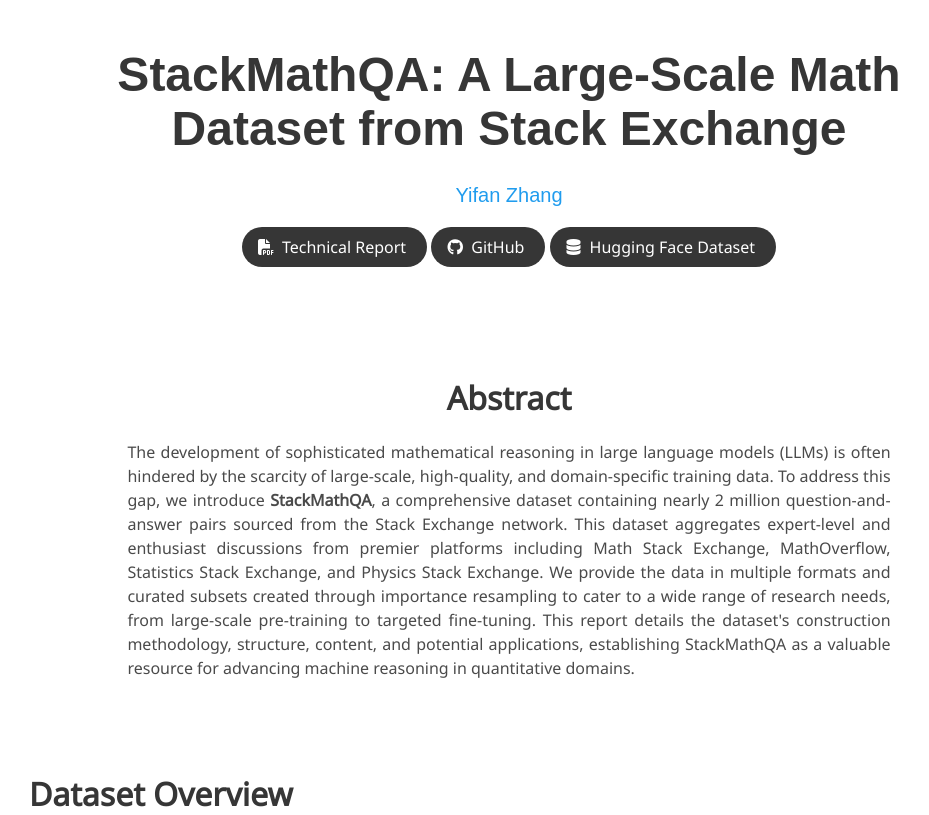
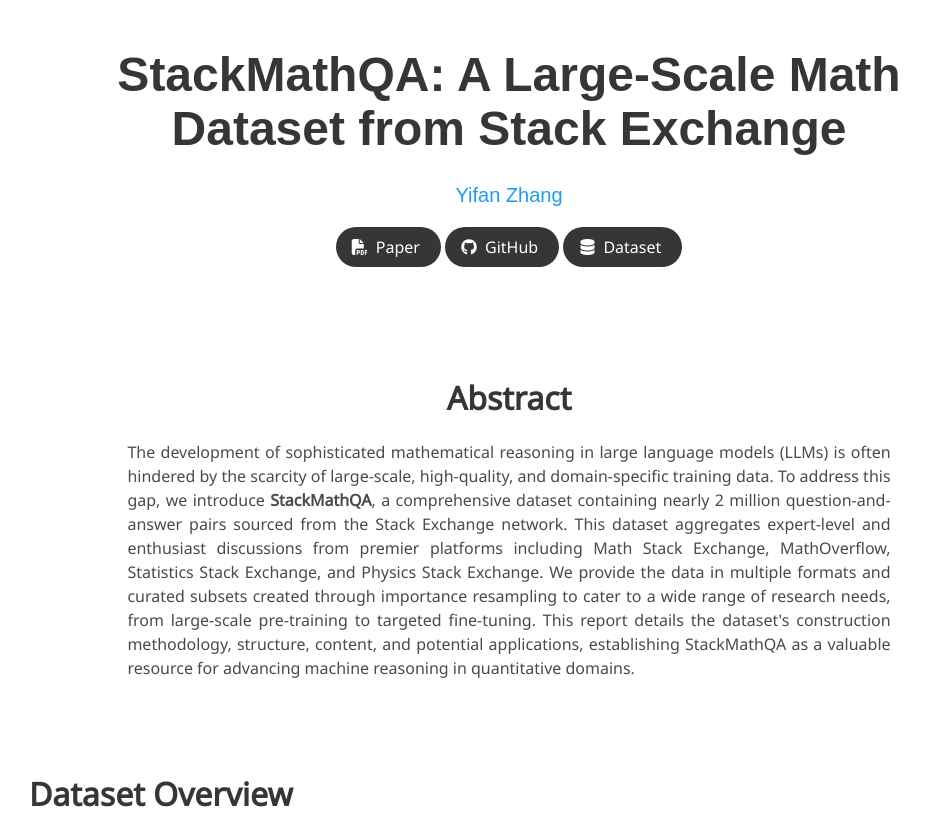
Before and after one commit to stackmathqa/stackmathqa.github.io, a plain HTML site: page index.html in a window 1280 px wide. Shown: the top 815 px of the page, without its empty margins (131-1060 px from the left). Drawn offline with nearby package versions, Linux system fonts and the light colour scheme; some icons are missing; a web font is replaced by a local one.

Commit message:
Update index.html

```diff
--- a/index.html
+++ b/index.html
@@ -72,7 +72,7 @@
                         <span class="icon">
                           <i class="fas fa-file-pdf"></i>
                         </span>
-                        <span>Technical Report</span>
+                        <span>Paper</span>
                       </a>
                     </span>
 
@@ -94,7 +94,7 @@
                     <span class="icon">
                       <i class="fa fa-database" aria-hidden="true"></i>
                     </span>
-                     <span>Hugging Face Dataset</span>
+                     <span>Dataset</span>
                    </a>
                   </span>
 
```
